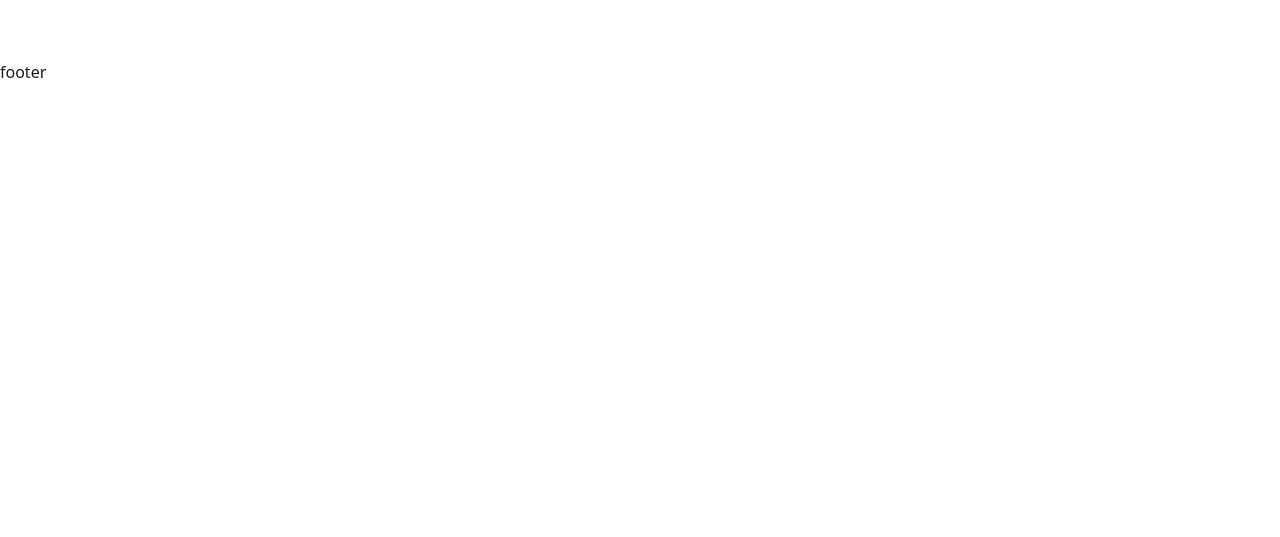
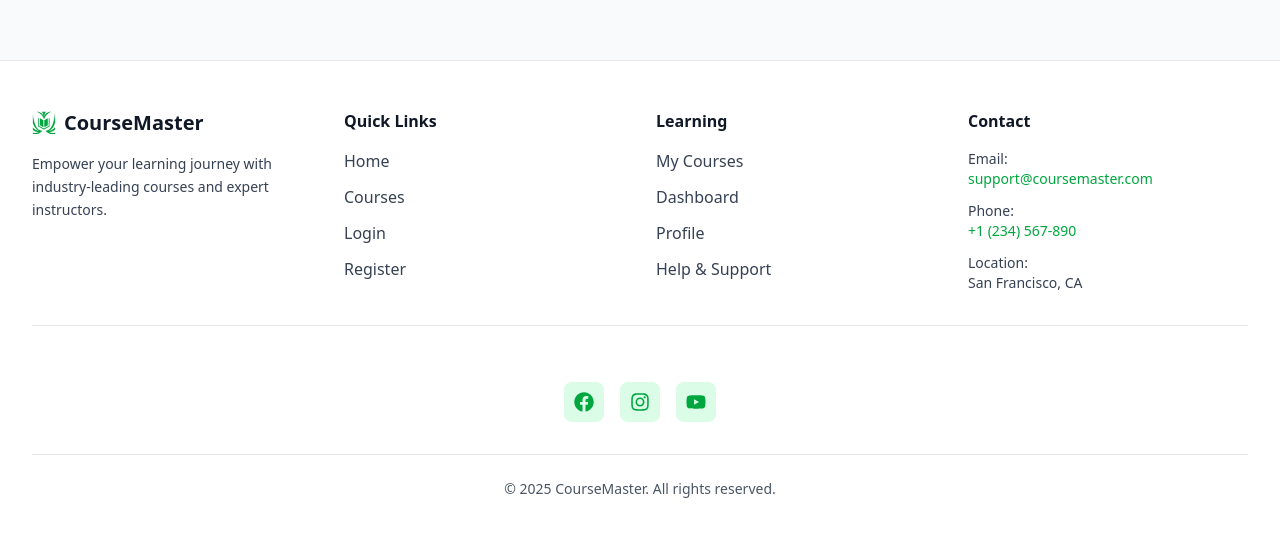
Before and after one commit to Samiul821/course-master-frontend, a React (Vite) app: page / in a window 1280 px wide. Shown: the part 655-1192 px from the top of the page. Before the commit the page ends 800 px from the top, so only its background shows below. Built offline with nearby package versions, Linux system fonts and the light colour scheme.

Commit message:
footer add

```diff
--- a/src/Layout/RootLayout.jsx
+++ b/src/Layout/RootLayout.jsx
@@ -9,7 +9,7 @@ const RootLayout = () => {
       <header>
         <Navbar></Navbar>
       </header>
-      <main className={`min-h-[calc(100vh-150px)] px-[3%] lg:px-[10%]`}>
+      <main className={`min-h-[calc(100vh-150px)] px-[3%] lg:px-[10%] bg-gray-50`}>
         <Outlet></Outlet>
       </main>
       <footer>
--- a/src/Pages/Home/Home/Home.jsx
+++ b/src/Pages/Home/Home/Home.jsx
@@ -1,11 +1,33 @@
-import React from 'react';
+import React from "react";
 
 const Home = () => {
-    return (
-        <div>
-            Home
+  return (
+    <div>
+      <div className="text-center">
+        <h1 className="text-4xl font-bold text-gray-900 mb-4">
+          Welcome to CourseMaster
+        </h1>
+        <p className="text-lg text-gray-600 mb-8">
+          Learn from industry experts and advance your skills with our
+          comprehensive courses
+        </p>
+        <div className="flex gap-4 justify-center">
+          <a
+            href="/courses"
+            className="px-6 py-3 bg-green-600 text-white font-medium rounded-lg hover:bg-green-700 transition-colors"
+          >
+            Explore Courses
+          </a>
+          <a
+            href="/register"
+            className="px-6 py-3 border-2 border-green-600 text-green-600 font-medium rounded-lg hover:bg-green-50 transition-colors"
+          >
+            Get Started
+          </a>
         </div>
-    );
+      </div>
+    </div>
+  );
 };
 
 export default Home;
--- a/src/Pages/Shared/Footer/Footer.jsx
+++ b/src/Pages/Shared/Footer/Footer.jsx
@@ -1,11 +1,176 @@
-import React from 'react';
+"use client";
 
-const Footer = () => {
-    return (
-        <div>
-            footer
+import { FaFacebook, FaInstagram, FaYoutube } from "react-icons/fa";
+import { GiBookAura } from "react-icons/gi";
+
+
+export default function Footer() {
+  const currentYear = new Date().getFullYear();
+
+  return (
+    <footer className="bg-white border-t border-gray-200">
+      {/* Main Footer Content */}
+      <div className="max-w-7xl mx-auto px-4 sm:px-6 lg:px-8 py-12">
+        <div className="grid grid-cols-1 md:grid-cols-4 gap-8 mb-8">
+          {/* Column 1: Logo & Description */}
+          <div className="flex flex-col">
+            <div className="flex items-center gap-2 mb-4">
+              <GiBookAura className="w-6 h-6 text-green-600" />
+              <h3 className="text-xl font-bold text-gray-900">CourseMaster</h3>
+            </div>
+            <p className="text-sm text-gray-700 leading-relaxed">
+              Empower your learning journey with industry-leading courses and
+              expert instructors.
+            </p>
+          </div>
+
+          {/* Column 2: Quick Links */}
+          <div>
+            <h4 className="font-semibold text-gray-900 mb-4">Quick Links</h4>
+            <ul className="space-y-3">
+              <li>
+                <a
+                  href="/"
+                  className="text-gray-700 hover:text-green-600 transition-colors"
+                >
+                  Home
+                </a>
+              </li>
+              <li>
+                <a
+                  href="/courses"
+                  className="text-gray-700 hover:text-green-600 transition-colors"
+                >
+                  Courses
+                </a>
+              </li>
+              <li>
+                <a
+                  href="/login"
+                  className="text-gray-700 hover:text-green-600 transition-colors"
+                >
+                  Login
+                </a>
+              </li>
+              <li>
+                <a
+                  href="/register"
+                  className="text-gray-700 hover:text-green-600 transition-colors"
+                >
+                  Register
+                </a>
+              </li>
+            </ul>
+          </div>
+
+          {/* Column 3: Student Links (with role logic comment) */}
+          <div>
+            <h4 className="font-semibold text-gray-900 mb-4">Learning</h4>
+            {/* Role Logic: Show these links only for authenticated students/users */}
+            <ul className="space-y-3">
+              <li>
+                <a
+                  href="/my-courses"
+                  className="text-gray-700 hover:text-green-600 transition-colors"
+                >
+                  My Courses
+                </a>
+              </li>
+              <li>
+                <a
+                  href="/dashboard"
+                  className="text-gray-700 hover:text-green-600 transition-colors"
+                >
+                  Dashboard
+                </a>
+              </li>
+              <li>
+                <a
+                  href="/profile"
+                  className="text-gray-700 hover:text-green-600 transition-colors"
+                >
+                  Profile
+                </a>
+              </li>
+              <li>
+                <a
+                  href="/help"
+                  className="text-gray-700 hover:text-green-600 transition-colors"
+                >
+                  Help & Support
+                </a>
+              </li>
+            </ul>
+          </div>
+
+          {/* Column 4: Contact Info */}
+          <div>
+            <h4 className="font-semibold text-gray-900 mb-4">Contact</h4>
+            <ul className="space-y-3 text-sm">
+              <li className="text-gray-700">
+                <span className="font-medium">Email:</span>
+                <br />
+                <a
+                  href="mailto:support@coursemaster.com"
+                  className="text-green-600 hover:text-green-700 transition-colors"
+                >
+                  support@coursemaster.com
+                </a>
+              </li>
+              <li className="text-gray-700">
+                <span className="font-medium">Phone:</span>
+                <br />
+                <a
+                  href="tel:+1234567890"
+                  className="text-green-600 hover:text-green-700 transition-colors"
+                >
+                  +1 (234) 567-890
+                </a>
+              </li>
+              <li className="text-gray-700">
+                <span className="font-medium">Location:</span>
+                <br />
+                San Francisco, CA
+              </li>
+            </ul>
+          </div>
         </div>
-    );
-};
 
-export default Footer;
+        {/* Divider */}
+        <div className="border-t border-gray-200 pt-8 mb-6" />
+
+        {/* Social Icons Row */}
+        <div className="flex justify-center gap-4 mb-8">
+          <a
+            href="#facebook"
+            aria-label="Follow us on Facebook"
+            className="w-10 h-10 bg-green-100 rounded-lg flex items-center justify-center text-green-600 hover:bg-green-600 hover:text-white transition-colors"
+          >
+            <FaFacebook className="w-5 h-5" />
+          </a>
+          <a
+            href="#instagram"
+            aria-label="Follow us on Instagram"
+            className="w-10 h-10 bg-green-100 rounded-lg flex items-center justify-center text-green-600 hover:bg-green-600 hover:text-white transition-colors"
+          >
+            <FaInstagram className="w-5 h-5" />
+          </a>
+          <a
+            href="#youtube"
+            aria-label="Subscribe to our YouTube channel"
+            className="w-10 h-10 bg-green-100 rounded-lg flex items-center justify-center text-green-600 hover:bg-green-600 hover:text-white transition-colors"
+          >
+            <FaYoutube className="w-5 h-5" />
+          </a>
+        </div>
+
+        {/* Bottom Bar - Copyright */}
+        <div className="border-t border-gray-200 pt-6">
+          <p className="text-center text-sm text-gray-600">
+            © {currentYear} CourseMaster. All rights reserved.
+          </p>
+        </div>
+      </div>
+    </footer>
+  );
+}
--- a/src/router/router.jsx
+++ b/src/router/router.jsx
@@ -1,6 +1,7 @@
 import React from 'react';
 import { createBrowserRouter } from 'react-router';
 import RootLayout from '../Layout/RootLayout';
+import Home from '../Pages/Home/Home/Home';
 
 const router = createBrowserRouter([
     {
@@ -9,7 +10,7 @@ const router = createBrowserRouter([
         children: [
             {
                 index: true,
-                element: <h1>Home</h1>
+                Component: Home
             }
         ]
     }
```
